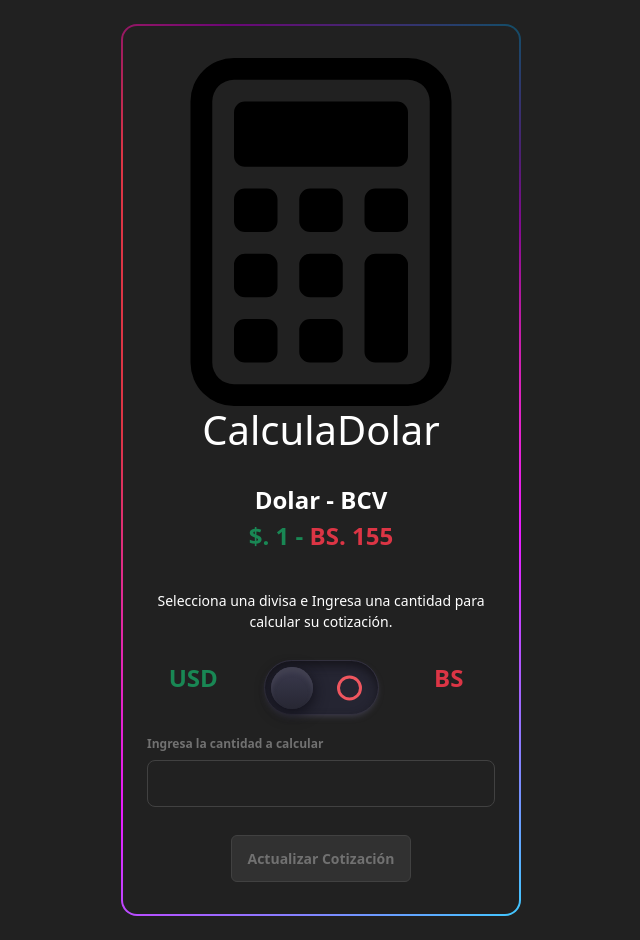
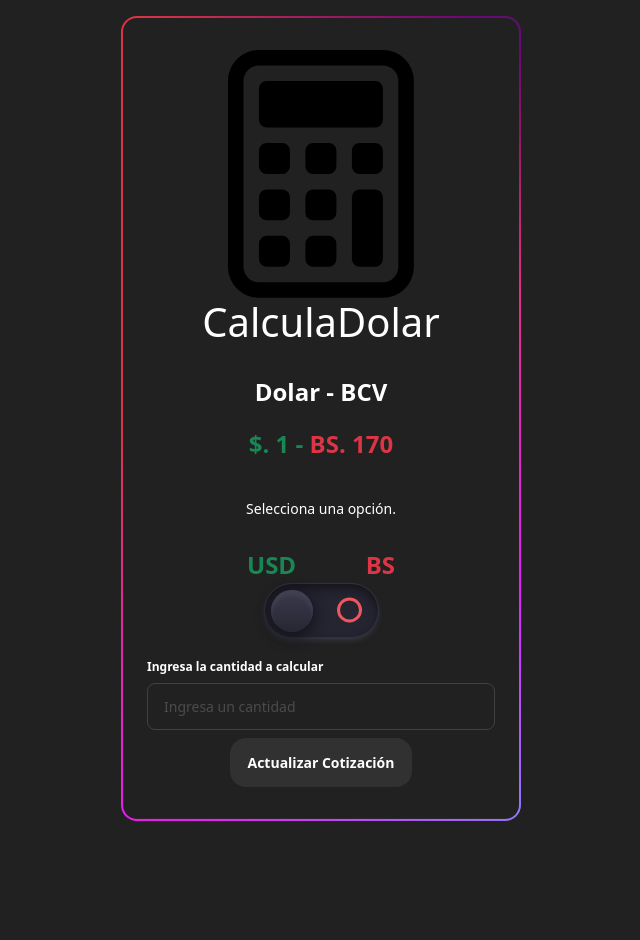
Before and after one commit to Danielj2005/calculaDolarReact, a React (Vite) app: page / in a window 1280 px wide. Shown: the whole page, without its empty margins (319-959 px from the left). After the commit the page ends 837 px from the top, so only its background shows below. Built offline with nearby package versions, Linux system fonts and the light colour scheme.

Commit message:
card del dolar y registro de clientes

```diff
--- a/src/App.tsx
+++ b/src/App.tsx
@@ -4,7 +4,7 @@ import 'bootstrap/dist/css/bootstrap.min.css';
 import 'bootstrap-icons/font/bootstrap-icons.min.css';
 
 import CalculatorApp from './components/CalculatorApp';
-// import Register from './components/register;'
+import RegisterClientApiDollar from './components/RegisterClientApiDollar'
 
 function App() {
     return (
@@ -12,7 +12,7 @@ function App() {
             <BrowserRouter>
                 <Routes>
                     <Route path="/" element={<CalculatorApp/>}></Route>
-                    {/* <Route path="/register" element={<Register/>}></Route> */}
+                    {<Route path="/registerClient" element={<RegisterClientApiDollar/>}></Route>}
                 </Routes>
             </BrowserRouter>
         </>
--- a/src/assets/css/CalculatorApp.css
+++ b/src/assets/css/CalculatorApp.css
@@ -13,14 +13,22 @@
     color: #fff !important;
 }
 
+.glassmorph{
+	background-color: rgba(0, 0, 0, 0.50);
+	backdrop-filter: blur(5px);
+	-webkit-backdrop-filter: blur(5);
+	-moz-backdrop-filter: blur(10px);
+}
 
 
-/* From Uiverse.io by gharsh11032000 */
 .form-container {
     width: 400px;
     background: linear-gradient(#212121, #212121) padding-box,
                 linear-gradient(145deg, transparent 35%,#e81cff, #40c9ff) border-box,
                 linear-gradient(35deg, transparent 65%,#6c0677, #124f68) border-box;
+    /* background: linear-gradient(#0000004d, #212121a6) padding-box,
+        linear-gradient(145deg, transparent 35%,#e81cff, #40c9ff) border-box,
+        linear-gradient(35deg, #00000026 65%,#6c0677, #124f68) border-box; */
     border: 2px solid transparent;
     padding: 32px 24px;
     font-size: 14px;
@@ -30,7 +38,10 @@
     flex-direction: column;
     gap: 20px;
     box-sizing: border-box;
+
     border-radius: 16px;
+    background-size: 200% 100%;
+    animation: gradient 5s ease infinite;
 }
 
 .form-container button:active {
@@ -103,16 +114,49 @@
     font-weight: 600;
     width: 40%;
     background: #313131;
-    border: 1px solid #414141;
+    border: 2px solid transparent;
+
+    box-sizing: border-box;
+    border-radius: 16px;
+
     padding: 12px 16px;
     font-size: inherit;
     gap: 8px;
     margin-top: 8px;
     cursor: pointer;
-    border-radius: 6px;
+
+    transition: ease-in-out 0.5s all;
+
+    background-size: 200% 100%;
+    animation: gradient 5s ease infinite;
 }
 
 .form-container .form-submit-btn:hover {
-    background-color: #fff;
-    border-color: #fff;
+    /* background-color: #fff; */
+    /* border-color: #fff; */
+    /* background-color: #000;
+    border-color: #fff; */
+    /* border-color: #fff; */
+    background: linear-gradient(#212121, #212121) padding-box,
+                linear-gradient(145deg, #73004675 5%,#e81cff, #40c9ff) border-box,
+                linear-gradient(35deg, transparent 70%,#6c0677, #124f68) border-box;
+
+    transition: ease-in-out 0.5s all;
+    background-size: 200% 100%;
+    animation: gradient 5s ease infinite;
 }
+
+
+@keyframes gradient {
+    0% {
+        background-position: 0% 50%;
+    }
+
+    50% {
+        background-position: 100% 50%;
+    }
+
+    100% {
+        background-position: 0% 50%;
+    }
+}
--- a/src/components/CalculatorApp.tsx
+++ b/src/components/CalculatorApp.tsx
@@ -1,12 +1,16 @@
+// styles CSS
+import '../assets/css/CalculatorApp.css';
+import '../assets/css/neonSwitch.css'
 
-import { Container} from 'react-bootstrap';
+// components
+import { Container, Row, Col} from 'react-bootstrap';
+
+// icons library
 import * as Icon from 'react-bootstrap-icons'; // iconos de bootstrap
-import '../assets/css/CalculatorApp.css';
 
+// alerts library
 // import { toast, ToastContainer, Bounce } from 'react-toastify';
 import { ToastContainer, Bounce } from 'react-toastify';
-// import Input from './Input';
-import NeonForm from './Form';
 
 // toast(`Error al obtener los mensajes del chat, recargue la página por favor.`, {
 //     position: "top-right",
@@ -24,25 +28,65 @@ import NeonForm from './Form';
 function CalculatorApp() {
 
     // const checkOptionsIcons = [ <Icon.CurrencyDollar /> ,"BS", <Icon.CurrencyEuro /> ];
-
+    const priceDollarBs = 170
+    const priceDollar = 1
 
     return (
         <>
-            <Container className="container justify-content-center align-items-center d-flex p-4">
-                <NeonForm
-                    iconTitle={<Icon.Calculator />}
-                    titleForm=" CalculaDolar"
-                    titleClassForm=" CalculaDolar"
+            <Container className="d-flex justify-content-center align-items-center p-3">
+                <div className="form-container text-bg-danger text-center justify-content-center align-items-center d-flex">
 
-                    subTitleForm="Dolar - BCV"
-                    subTitleClassForm="text-center"
+                    <h1 className="CalculaDolar"> {<Icon.Calculator />} {" CalculaDolar"} </h1>
 
-                    pharaForm="Selecciona una divisa e Ingresa una cantidad para calcular su cotización."
-                    pharaClassForm="col-12 text-white mb-2"
+                    <p className="text-center">
+                        <p className="text-center fw-bold fs-4">Dolar - BCV</p>
+                        <span className="text-center text-success fw-bold fs-4">{`$. ${priceDollar} - `}</span>
+                        <span className="text-center text-danger fw-bold fs-4">{`BS. ${priceDollarBs}`}</span>
+                    </p>
 
-                    priceDollarBs={155}
-                    priceDollar={1}
+                    <p className="col-12 text-white mb-2">Selecciona una opción.</p>
+
+                    <Row>
+                        <Col xs="12" sm="12" md="12" xl="12" className="text-center d-flex align-items-center justify-content-around">
+                            <span className="text-start text-success fw-bold fs-4">USD</span>
+
+                            <span className="text-center text-danger fw-bold fs-4"> BS </span>
+                        </Col>
+
+                        <Col xs="12" sm="12" md="12" xl="12">
+                            <label className="switch-button">
+                                <div className="switch-outer">
+                                    <input
+                                        id="switchDivisa"
+                                        type="checkbox"
+                                        name="switchDivisa"
                                     />
+
+                                    <div className="button">
+                                        <span className="button-toggle"></span>
+                                        <span className="button-indicator"></span>
+                                    </div>
+                                </div>
+                            </label>
+                        </Col>
+                    </Row>
+
+                    <form className="row justify-content-center align-items-center">
+                        <div className="form-group col-12 text-start ">
+                            <label className="text-white">Ingresa la cantidad a calcular</label>
+                            <input
+                                type="text"
+                                id="cantidad"
+                                name="cantidad"
+                                required
+                                placeholder="Ingresa un cantidad"/>
+                        </div>
+                        <div className="text-center col-12 d-flex justify-content-center align-items-center">
+                            <button className="form-submit-btn w-auto text-white" type="submit">Actualizar Cotización</button>
+                        </div>
+                    </form>
+
+                </div>
 
                 <ToastContainer
                     position="top-right"
--- a/src/components/Form.tsx
+++ /dev/null
@@ -1,87 +0,0 @@
-// import * as Icon from 'react-bootstrap-icons'; // iconos de bootstrap
-
-import type { ReactNode } from 'react';
-import '../assets/css/neonSwitch.css'
-import { Row, Col} from 'react-bootstrap';
-
-
-
-// se definen los tipos de datos para cada propiedad
-type NeonFormProps = {
-    iconTitle?: ReactNode;
-    titleForm?: string;
-    titleClassForm?: string;
-    subTitleForm?: string;
-    subTitleClassForm?: string;
-    pharaForm?: string;
-    pharaClassForm?: string;
-    priceDollarBs?: number;
-    priceDollar?: number;
-}
-
-function NeonForm(props: NeonFormProps) {
-
-    const {
-        iconTitle, titleForm, titleClassForm,
-        subTitleForm, subTitleClassForm,
-        pharaForm, pharaClassForm,
-        priceDollarBs, priceDollar
-    } = props;
-
-    return (
-        <div className="form-container text-bg-danger text-center">
-
-            <h1 className={titleClassForm}>
-                {iconTitle? iconTitle : ' ' }
-                {titleForm}
-            </h1>
-
-            <p className={subTitleClassForm}>
-                <span className="text-center fw-bold fs-4">{`${subTitleForm}`}</span>
-                <br/>
-                <span className="text-center text-success fw-bold fs-4">{`$. ${priceDollar} - `}</span>
-                <span className="text-center text-danger fw-bold fs-4">{`BS. ${priceDollarBs}`}</span>
-            </p>
-
-            <p className={pharaClassForm}> {pharaForm} </p>
-
-            <Row>
-                <Col className="text-center">
-                    <span className="text-start text-success fw-bold fs-4">USD</span>
-                </Col>
-                <Col>
-                    <label className="switch-button">
-                        <div className="switch-outer">
-                            <input
-                                id="switchDivisa"
-                                type="checkbox"
-                                name="switchDivisa"
-
-                            />
-                            <div className="button">
-                                <span className="button-toggle"></span>
-                                <span className="button-indicator"></span>
-                            </div>
-                        </div>
-                    </label>
-                </Col>
-                <Col className="text-center">
-                    <span className="text-center text-danger fw-bold fs-4">BS</span>
-                </Col>
-            </Row>
-
-
-            <form className="form row justify-content-center align-items-center text-center">
-                <div className="form-group col-12 text-start">
-                    <label >Ingresa la cantidad a calcular</label>
-                    <input type="text" id="cantidad" name="cantidad" required />
-                </div>
-                <div className="text-center col-12 d-flex justify-content-center align-items-center">
-                    <button className="form-submit-btn w-auto" type="submit">Actualizar Cotización</button>
-                </div>
-            </form>
-        </div>
-    )
-}
-
-export default NeonForm
--- /dev/null
+++ b/src/components/RegisterClientApiDollar.tsx
@@ -0,0 +1,45 @@
+// styles CSS
+import '../assets/css/CalculatorApp.css';
+import '../assets/css/neonSwitch.css'
+
+// components
+import { Container } from 'react-bootstrap';
+
+
+function RegisterClientApiDollar() {
+    return (
+
+        <Container className="d-flex justify-content-center align-items-center p-3">
+
+            <div className="form-container text-bg-danger text-center justify-content-center align-items-center d-flex">
+                <h1>Registrar Cliente - API Dólar</h1>
+                <form className="row justify-content-center align-items-center text-start">
+                    <div className="col-12 form-group mb-2">
+                        <label htmlFor="nombre">Nombre:</label>
+                        <input type="text" id="nombre" name="nombre" required />
+                    </div>
+
+                    <div className="col-12 form-group mb-2">
+                        <label htmlFor="email">Email:</label>
+                        <input type="email" id="email" name="email" required />
+                    </div>
+
+                    <div className="col-12 form-group mb-2" >
+                        <label htmlFor="telefono">Teléfono:</label>
+                        <input type="tel" id="telefono" name="telefono" required />
+                    </div>
+
+                    <div className="text-center col-12 d-flex justify-content-center align-items-center">
+                        <button
+                            className="form-submit-btn text-white"
+                            type="submit">
+                                Registrar
+                        </button>
+                    </div>
+                </form>
+            </div>
+        </Container>
+    )
+}
+
+export default RegisterClientApiDollar
```
Also changed, not shown: src/components/NeonContainer.tsx (added, +18 -0 lines). Lines whose indentation alone changed are shown as unchanged.
